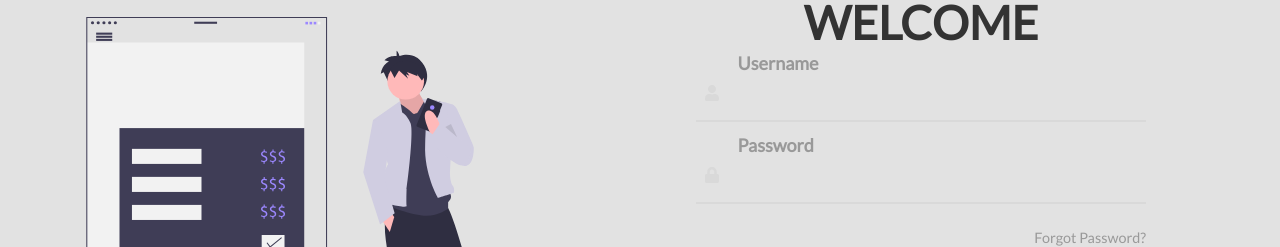
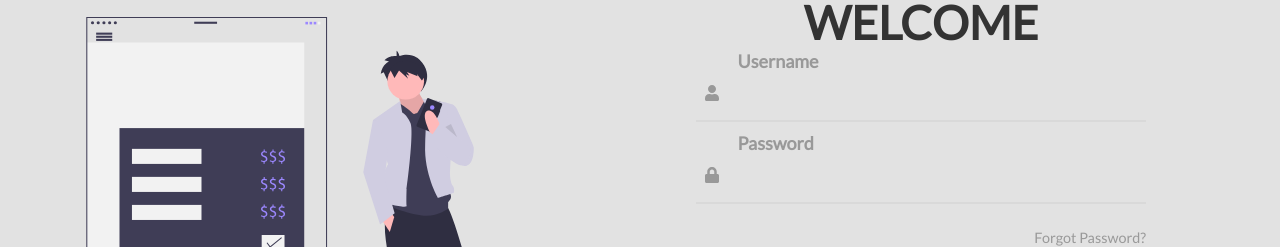
Before and after one commit to cburnjohnson/expense-tracker, a React (Create React App) app in the folder client/: page /login in a window 1280 px wide. Shown: the part 204-451 px from the top of the page. Built offline with nearby package versions, Linux system fonts and the light colour scheme.

Commit message:
style changes

```diff
--- a/client/src/App.css
+++ b/client/src/App.css
@@ -255,7 +255,7 @@ form {
 }
 
 .i {
-    color: #d9d9d9;
+    color: #999;
     display: flex;
     justify-content: center;
     align-items: center;
@@ -277,7 +277,7 @@ form {
     color: #999;
     font-size: 18px;
     transition: 0.3s;
-    top: -30px;
+    top: -32px;
 }
 
 .input-div:before,
@@ -305,7 +305,6 @@ form {
 }
 
 .input-div.focus > div > h5 {
-    top: -30px;
     font-size: 15px;
 }
 
```
